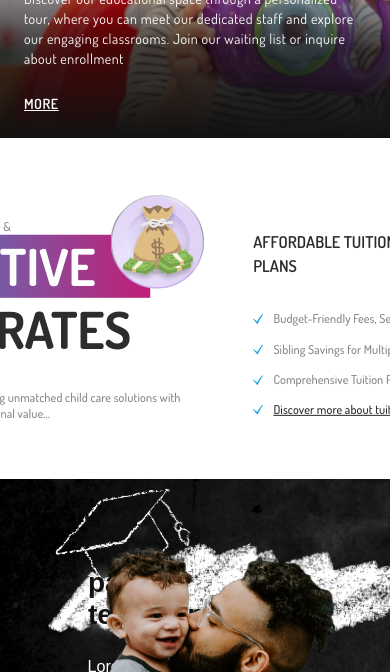
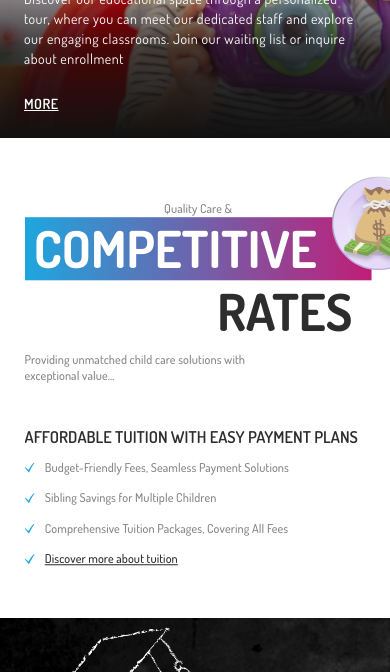
Before and after one commit to adinduokoro/London-s-Bright-Beginnings, a React (Create React App) app: page / in a window 390 px wide. Shown: the part 2460-3132 px from the top of the page. Built offline with nearby package versions, Linux system fonts and the light colour scheme; a web font is replaced by a local one.

Commit message:
Update offers.css

```diff
--- a/src/components/offer/offers.css
+++ b/src/components/offer/offers.css
@@ -2,14 +2,13 @@
   display: flex;
   align-items: center;
   justify-content: center;
-  overflow: hidden;
 }
 
 .offer {
   display: flex;
   justify-content: center;
   align-items: center;
-  height: 21.3rem;
+  height: 25rem;
   gap: 3rem;
   opacity: 0;
 }
@@ -37,7 +36,6 @@
   margin-right: 3.31rem;
   margin-bottom: 1.75rem;
   user-select: none;
-
 }
 
 .offer__left .offer__span {
@@ -48,7 +46,6 @@
   margin: 0 auto;
   color: var(--lightText);
   text-align: center;
-
 }
 
 .offer__left .offer__h3 {
@@ -127,5 +124,34 @@
 
 @media screen and (max-width: 900px) {
   .cards {
+    margin: 0 1.75rem;
+    justify-content: start;
+  }
+
+  .offer {
+    flex-direction: column;
+    height: 30rem;
+    gap: 0;
+    align-items: start;
+  }
+
+  .offer__header {
+    margin-bottom: 0.5rem;
+  }
+
+  .offer__left .offer__p {
+    justify-content: start;
+  }
+
+  .offer__right {
+    height: 12rem;
+  }
+
+  .offer__info {
+    width: 100%;
+  }
+
+  .offer__info h4 {
+    margin-bottom: 0.5rem;
   }
 }
```
